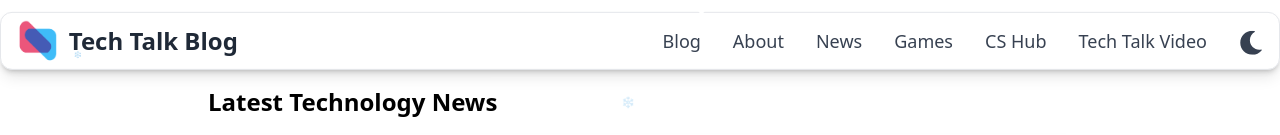
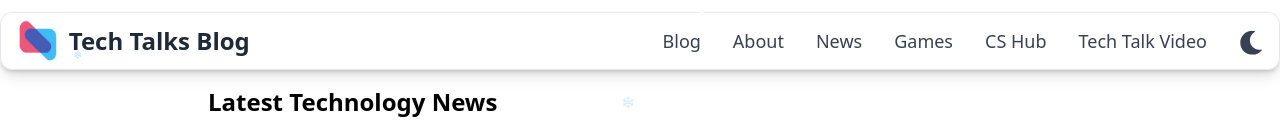
Before and after one commit to Joshtri/tech-talk-blog, a React (Vite) app: page /news in a window 1280 px wide. Shown: the top 135 px of the page. Built offline with nearby package versions, Linux system fonts and the light colour scheme; no server answers.

Commit message:
updating

```diff
--- a/index.html
+++ b/index.html
@@ -5,14 +5,14 @@
     <meta name="viewport" content="width=device-width, initial-scale=1.0" />
     <meta name="google-adsense-account" content="ca-pub-2933585106163996" />
     <link rel="icon" type="image/png" href="/tech_talk_logo.png" />
-    <title>Tech Talk Blog</title>
+    <title>Tech Talks Blog</title>
 
     <!-- Meta Deskripsi Umum -->
     <meta name="title" content="Tech Talks Blog By Yostry Lenggu" />
     <meta name="description" content="Selamat datang di Tech Talk Blog, tempat terbaik untuk diskusi dan wawasan tentang teknologi terkini." />
 
     <!-- Kata Kunci (SEO Keywords) -->
-    <meta name="keywords" content="Tech Talk Blog, Teknologi, Blog Teknologi, Wawasan Teknologi, Diskusi Teknologi, Tech Trends, IT News, Yostry Lenggu" />
+    <meta name="keywords" content="Tech Talks Blog, Teknologi, Blog Teknologi, Wawasan Teknologi, Diskusi Teknologi, Tech Trends, IT News, Yostry Lenggu" />
 
     <!-- Author -->
     <meta name="author" content="Yostry Lenggu" />
@@ -23,7 +23,7 @@
 
     <!-- Open Graph Metadata (Untuk Media Sosial) -->
     <meta property="og:type" content="website" />
-    <meta property="og:title" content="Tech Talk Blog by Yostry Lenggu" />
+    <meta property="og:title" content="Tech Talks Blog by Yostry Lenggu" />
     <meta property="og:description" content="Selamat datang di Tech Talk Blog, tempat terbaik untuk diskusi dan wawasan tentang teknologi terkini." />
     <meta property="og:image" content="/tech_talk_logo.png" />
     <meta property="og:url" content="https://tech-talks-blog.com" />
@@ -31,7 +31,7 @@
 
     <!-- Twitter Card Metadata -->
     <meta name="twitter:card" content="summary_large_image" />
-    <meta name="twitter:title" content="Tech Talk Blog by Yostry Lenggu" />
+    <meta name="twitter:title" content="Tech Talks Blog by Yostry Lenggu" />
     <meta name="twitter:description" content="Selamat datang di Tech Talk Blog, tempat terbaik untuk diskusi dan wawasan tentang teknologi terkini." />
     <meta name="twitter:image" content="/tech_talk_logo.png" />
     <!-- <meta name="twitter:site" content="@YourTwitterHandle" />
--- a/src/components/Main/Welcome.jsx
+++ b/src/components/Main/Welcome.jsx
@@ -6,7 +6,7 @@ function Welcome() {
       <div className="container mx-auto px-10">
         <div className="bg-gradient-to-r from-gray-200 to-white dark:from-gray-800 dark:to-gray-900 bg-opacity-20 p-5 rounded-lg shadow-lg transition-opacity duration-1000 ease-in-out opacity-0 animate-fadeIn">
           <h1 className="text-4xl font-bold mb-4 text-center transition-transform duration-1000 ease-in-out transform translate-y-10 animate-slideIn">
-            Selamat Datang di Tech Talk Blog
+            Selamat Datang di Tech Talks Blog
           </h1>
           <p className="text-lg text-center transition-transform duration-1000 ease-in-out transform translate-y-10 delay-200 animate-slideIn">
             Platform di mana saya berbagi pemikiran dan mengedukasi semua orang seputaran dunia IT dan bahkan mengenai programming / coding.
--- a/src/components/Partials/Navbar.jsx
+++ b/src/components/Partials/Navbar.jsx
@@ -55,7 +55,7 @@ function NavbarComp() {
         <Navbar.Brand href="/">
         <img src={techTalkLogo} className="mr-3 h-12 sm:h-10" alt="Tech Talk Logo" />
           <span className="text-2xl font-bold text-gray-800 dark:text-gray-300">
-            Tech Talk Blog
+            Tech Talks Blog
           </span>
 
         </Navbar.Brand>
```
